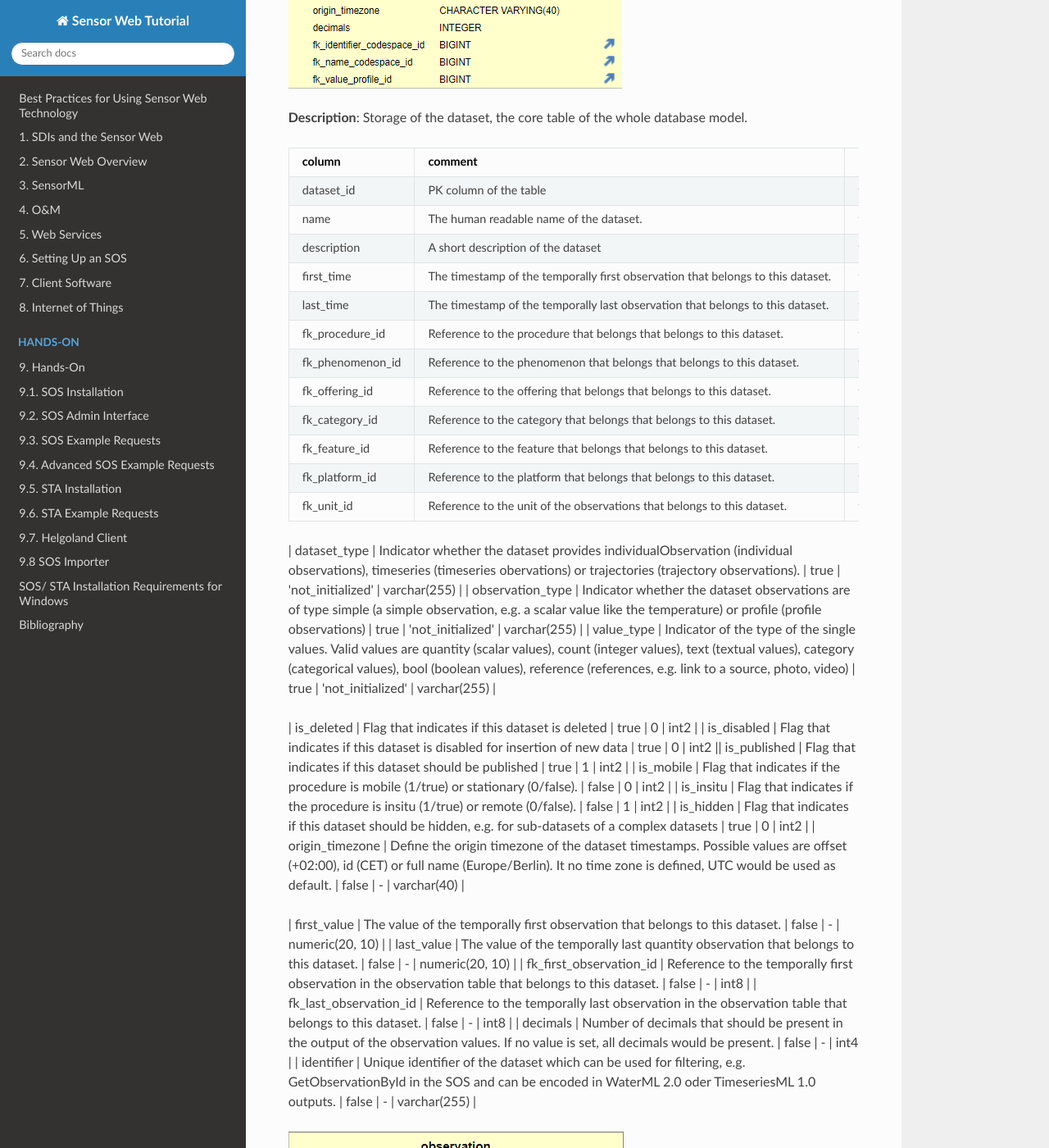
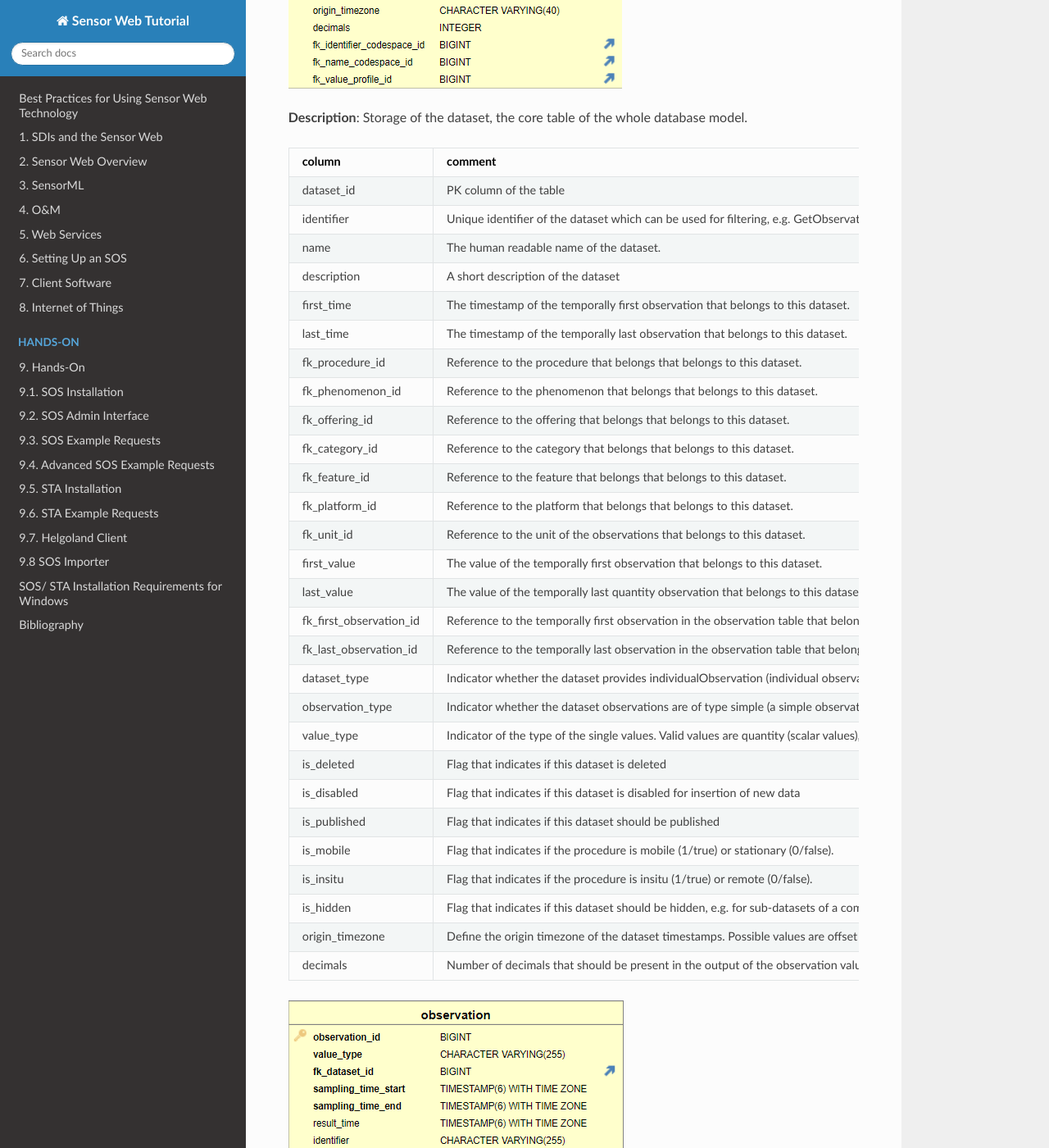
Before and after one commit to 52North/sensor-web-tutorial, an MkDocs documentation site: the page built from docs/06a_execise_db_modelling.md, in a window 1280 px wide and 1400 px high, scrolled down 2429 px. Shown: the whole window at 82% size. Built offline with MkDocs 1.6.1, drawn with Linux system fonts in a browser that asks for light colours; nearby versions of some CDN libraries; some of the changed lines change nothing that is shown.

Commit message:
Update 06a_execise_db_modelling.md

```diff
--- a/docs/06a_execise_db_modelling.md
+++ b/docs/06a_execise_db_modelling.md
@@ -38,6 +38,7 @@ After this general introduction, we will now have a closer look at the different
 | column | comment | NOT-NULL | default | SQL type |
 | --- | --- | --- | --- | --- |
 | dataset_id | PK column of the table | true | - | int8 |
+| identifier | Unique identifier of the dataset which can be used for filtering, e.g. GetObservationById in the SOS and can be encoded in WaterML 2.0 oder TimeseriesML 1.0 outputs. | false | - | varchar(255) |
 | name | The human readable name of the dataset. | false | - | varchar(255) |
 | description | A short description of the dataset | false | - | text |
 | first_time | The timestamp of the temporally first observation that belongs to this dataset. | false | - | timestamp with time zone |
@@ -49,26 +50,21 @@ After this general introduction, we will now have a closer look at the different
 | fk_feature_id | Reference to the feature that belongs that belongs to this dataset. | false | - | int8 |
 | fk_platform_id | Reference to the platform that belongs that belongs to this dataset. | false | - | int8 |
 | fk_unit_id | Reference to the unit of the observations that belongs to this dataset. | false | - | int8 |
-
-
-
+| first_value | The value of the temporally first observation that belongs to this dataset. | false | - | numeric(20, 10) |
+| last_value | The value of the temporally last quantity observation that belongs to this dataset. | false | - | numeric(20, 10) |
+| fk_first_observation_id | Reference to the temporally first observation in the observation table that belongs to this dataset. | false | - | int8 |
+| fk_last_observation_id | Reference to the temporally last observation in the observation table that belongs to this dataset. | false | - | int8 |
 | dataset_type | Indicator whether the dataset provides individualObservation (individual observations), timeseries (timeseries obervations) or trajectories (trajectory observations). | true | 'not_initialized' | varchar(255) |
 | observation_type | Indicator whether the dataset observations are of type simple (a simple observation, e.g. a scalar value like the temperature) or profile (profile observations) | true | 'not_initialized' | varchar(255) |
 | value_type | Indicator of the type of the single values. Valid values are quantity (scalar values), count (integer values), text (textual values), category (categorical values), bool (boolean values), reference (references, e.g. link to a source, photo, video) | true | 'not_initialized' | varchar(255) |
-
 | is_deleted | Flag that indicates if this dataset is deleted | true | 0 | int2 |
-| is_disabled | Flag that indicates if this dataset is disabled for insertion of new data | true | 0 | int2 || is_published | Flag that indicates if this dataset should be published | true | 1 | int2 |
+| is_disabled | Flag that indicates if this dataset is disabled for insertion of new data | true | 0 | int2 |
+| is_published | Flag that indicates if this dataset should be published | true | 1 | int2 |
 | is_mobile | Flag that indicates if the procedure is mobile (1/true) or stationary (0/false). | false | 0 | int2 |
 | is_insitu | Flag that indicates if the procedure is insitu (1/true) or remote (0/false). | false | 1 | int2 |
 | is_hidden | Flag that indicates if this dataset should be hidden, e.g. for sub-datasets of a complex datasets | true | 0 | int2 |
 | origin_timezone | Define the origin timezone of the dataset timestamps. Possible values are offset (+02:00), id (CET) or full name (Europe/Berlin). It no time zone is defined, UTC would be used as default. | false | - | varchar(40) |
-
-| first_value | The value of the temporally first observation that belongs to this dataset. | false | - | numeric(20, 10) |
-| last_value | The value of the temporally last quantity observation that belongs to this dataset. | false | - | numeric(20, 10) |
-| fk_first_observation_id | Reference to the temporally first observation in the observation table that belongs to this dataset. | false | - | int8 |
-| fk_last_observation_id | Reference to the temporally last observation in the observation table that belongs to this dataset. | false | - | int8 |
 | decimals | Number of decimals that should be present in the output of the observation values. If no value is set, all decimals would be present. | false | - | int4 |
-| identifier | Unique identifier of the dataset which can be used for filtering, e.g. GetObservationById in the SOS and can be encoded in WaterML 2.0 oder TimeseriesML 1.0 outputs. | false | - | varchar(255) |
 
 
 ![DB_Model_Observation.png](images/DB_Model_Observation.png "Overview of the Observation table")
```
